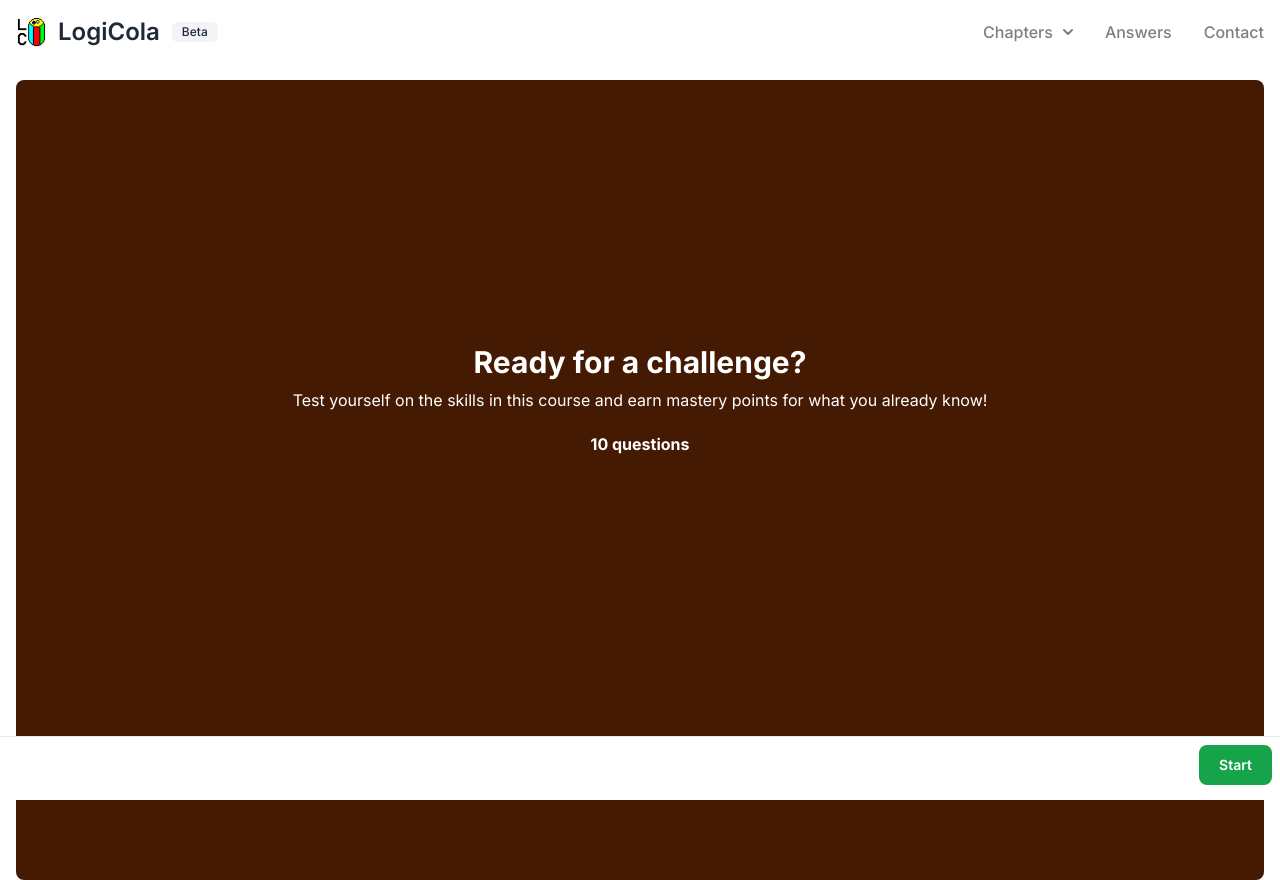
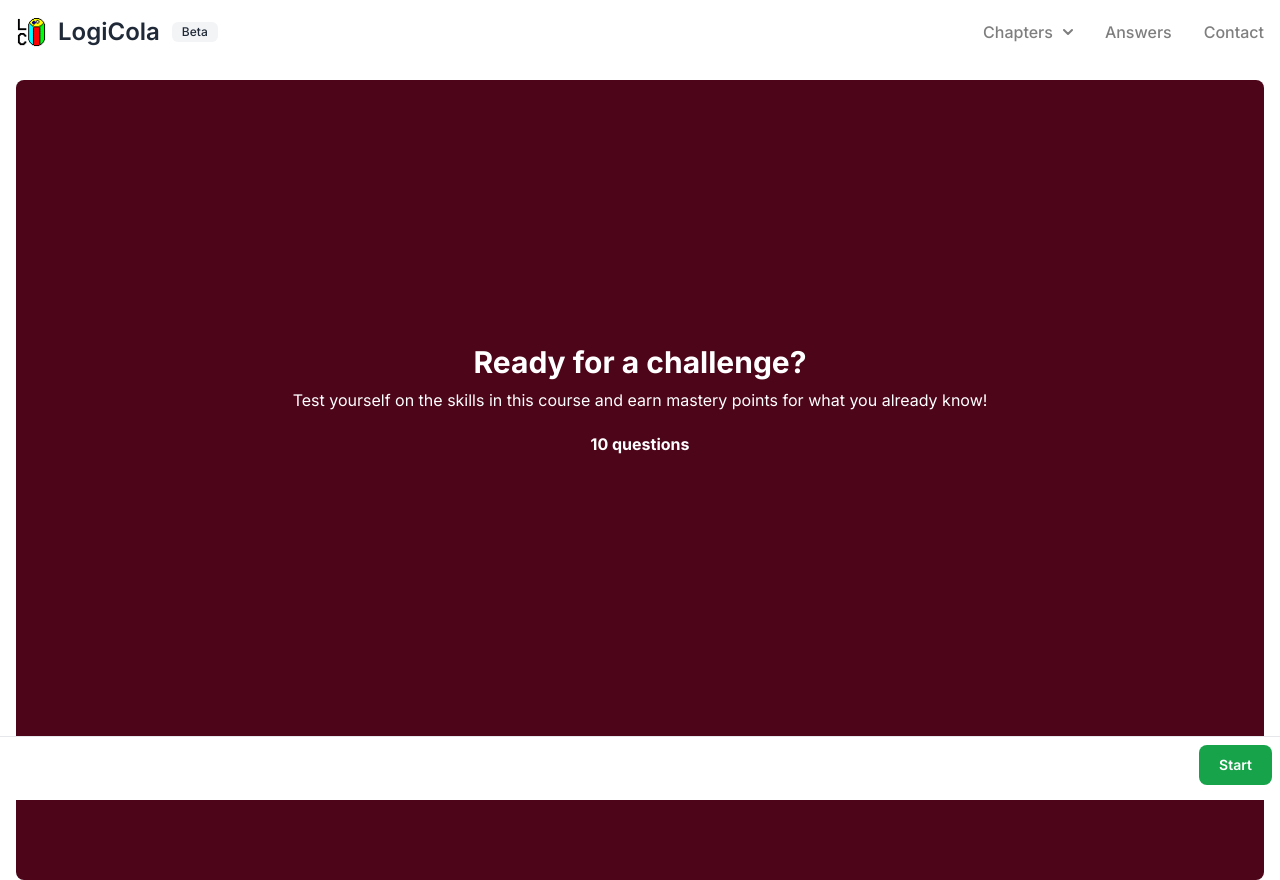
Before and after one commit to malikpiara/logicola, a Next.js app: page /informal/definitions/quiz in a window 1280 px wide. Built offline with nearby package versions, Linux system fonts and the light colour scheme.

Commit message:
Centered quiz section and changed background color.

```diff
--- a/components/quiz/endScreen.tsx
+++ b/components/quiz/endScreen.tsx
@@ -7,7 +7,7 @@ export function EndScreen({
     numOfCorrectQuestions >= 5 ? 'Hurray! Keep going!' : 'Oh no! Try again.';
   return (
     <>
-      <section className='max-w-7xl rounded-lg bg-amber-950 w-full h-screen text-center m-0 p-0 text-white flex-col flex justify-center'>
+      <section className='max-w-7xl rounded-lg bg-rose-950 w-full h-screen text-center m-auto p-0 text-white flex-col flex justify-center'>
         <h1 className='mb-2 text-3xl font-bold'>{message}</h1>
         <div className='font-bold'>
           You got {numOfCorrectQuestions}/10 questions correctly.
--- a/components/quiz/startScreen.tsx
+++ b/components/quiz/startScreen.tsx
@@ -1,7 +1,7 @@
 export function StartScreen() {
   return (
     <>
-      <section className='animate-in max-w-7xl rounded-lg bg-amber-950 w-full h-screen text-center m-0 p-0 text-white flex-col flex justify-center'>
+      <section className='animate-in max-w-7xl rounded-lg bg-rose-950 w-full h-screen text-center p-0 text-white flex-col flex justify-center m-auto'>
         <h1 className='mb-2 text-3xl font-bold'>Ready for a challenge?</h1>
         <p className='mb-5'>
           Test yourself on the skills in this course and earn mastery points for
```
